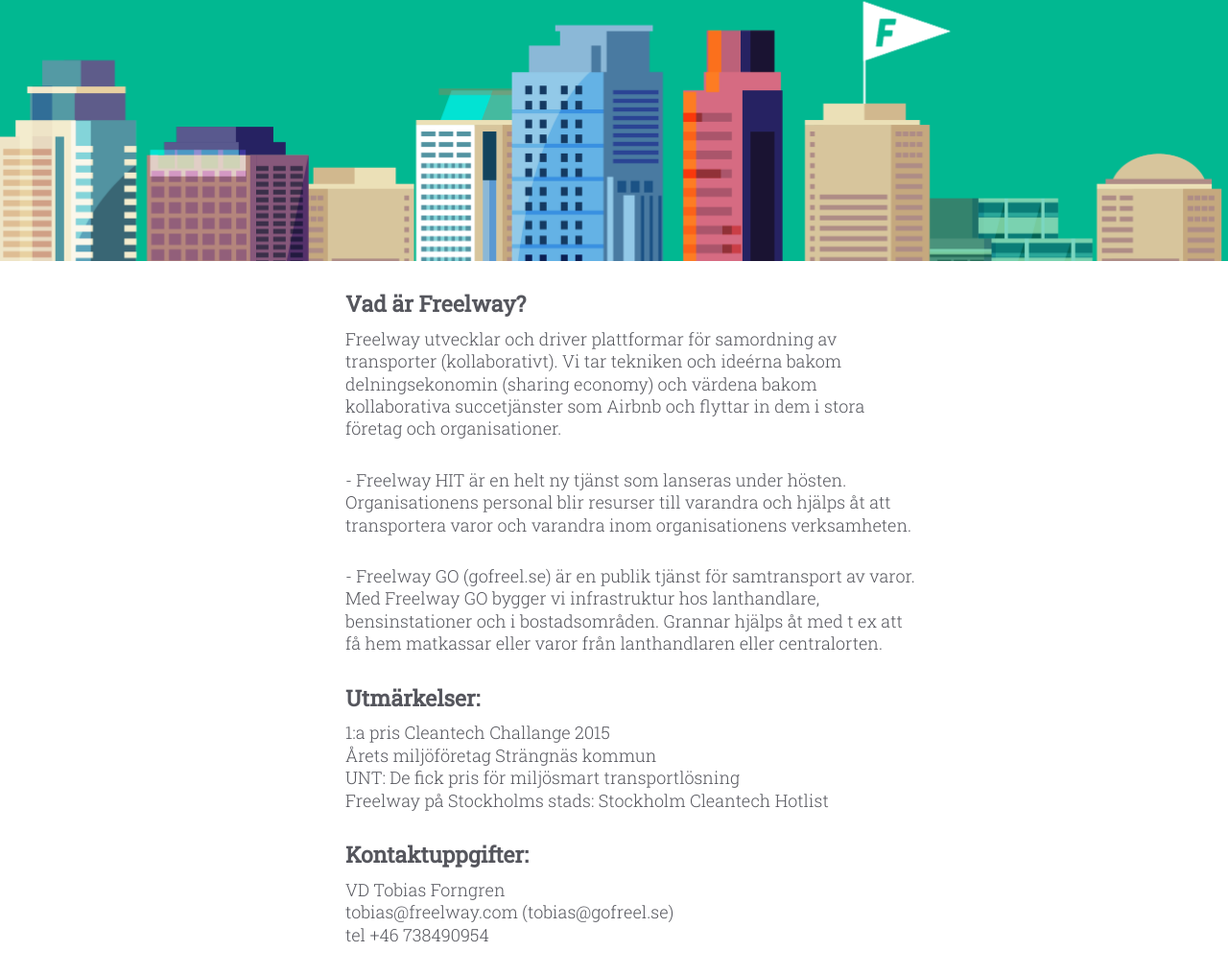
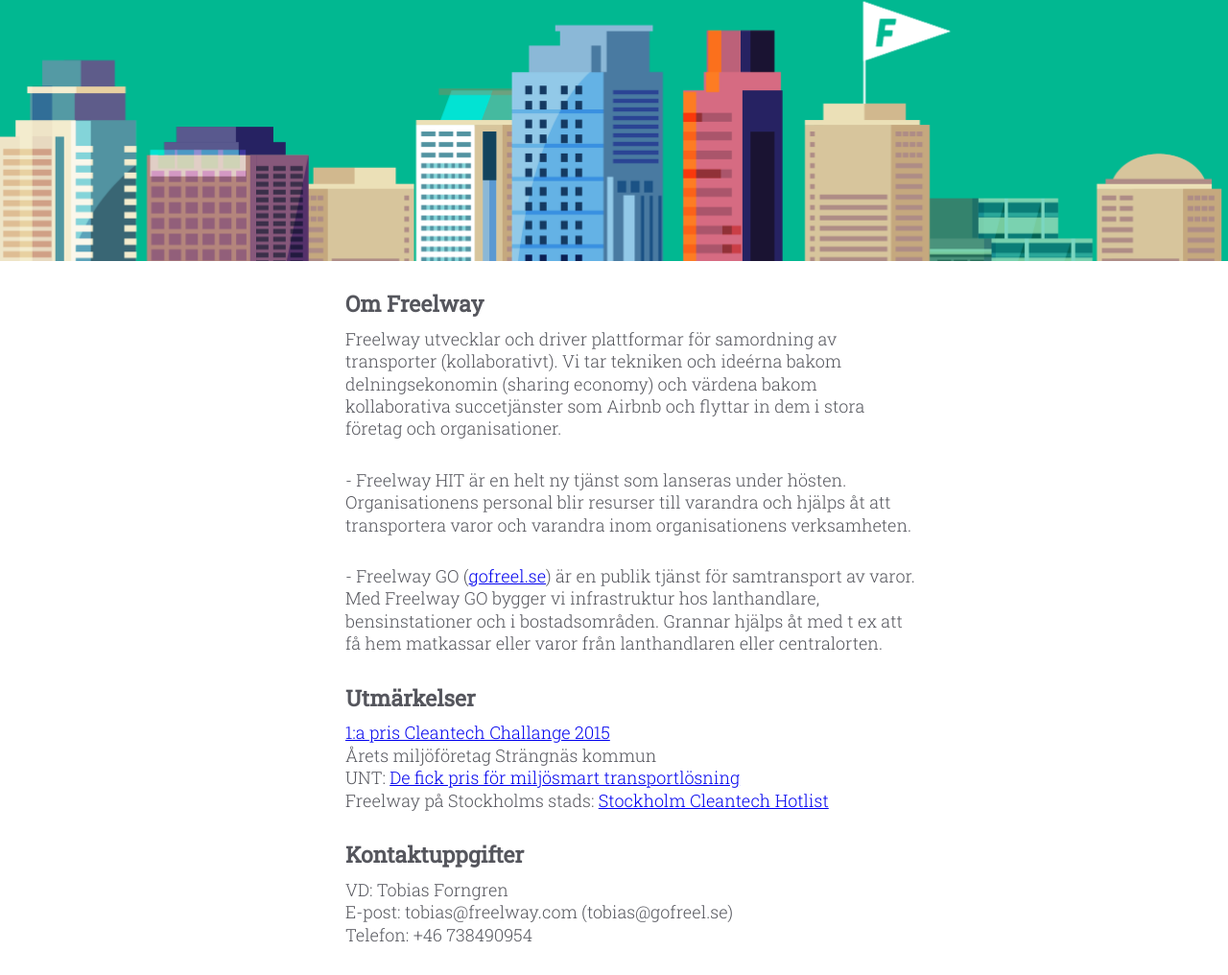
Before and after one commit to viirre/freelway-splash, a plain HTML site: page index.html in a window 1280 px wide. Shown: the part 288-1304 px from the top of the page at 96% size. Drawn offline with Linux system fonts and the light colour scheme.

Commit message:
Copy update

```diff
--- a/index.html
+++ b/index.html
@@ -18,7 +18,7 @@
         <header></header>
 
         <article>
-        <h4>Vad är Freelway?</h4>
+        <h4>Om Freelway</h4>
             <p>
             Freelway utvecklar och driver plattformar för samordning av transporter (kollaborativt).
 Vi tar tekniken och ideérna bakom delningsekonomin (sharing economy) och värdena bakom kollaborativa succetjänster som Airbnb och flyttar in dem i stora företag och organisationer.
@@ -26,20 +26,20 @@ Vi tar tekniken och ideérna bakom delningsekonomin (sharing economy) och värde
 <p>
 - Freelway HIT är en helt ny tjänst som lanseras under hösten. Organisationens personal blir resurser till varandra och hjälps åt att transportera varor och varandra inom organisationens verksamheten.</p>
 <p>
-- Freelway GO (gofreel.se) är en publik tjänst för samtransport av varor. Med Freelway GO bygger vi infrastruktur hos lanthandlare, bensinstationer och i bostadsområden. Grannar hjälps åt med t ex att få hem matkassar eller varor från lanthandlaren eller centralorten.</p>
+- Freelway GO (<a href="http://www.gofreel.se" target="_blank">gofreel.se</a>) är en publik tjänst för samtransport av varor. Med Freelway GO bygger vi infrastruktur hos lanthandlare, bensinstationer och i bostadsområden. Grannar hjälps åt med t ex att få hem matkassar eller varor från lanthandlaren eller centralorten.</p>
 
-<h4>Utmärkelser:</h4>
+<h4>Utmärkelser</h4>
 <p>
-1:a pris Cleantech Challange 2015<br>
+<a href="http://www.mynewsdesk.com/se/uppsala_innovation_centre_ab/pressreleases/freelway-vann-innovationstaevlingen-cleantech-challenge-1131498?utm_campaign=send_list&utm_medium=email&utm_source=sendgrid" target="_blank">1:a pris Cleantech Challange 2015</a><br>
 Årets miljöföretag Strängnäs kommun<br>
-UNT: De fick pris för miljösmart transportlösning<br>
-Freelway på Stockholms stads: Stockholm Cleantech Hotlist</p>
+UNT: <a href="http://www.uppgang.com/start/de-fick-pris-for-miljosmart-transportlosning-3683587.aspx" target="_blank">De fick pris för miljösmart transportlösning</a><br>
+Freelway på Stockholms stads: <a href="http://www.investstockholm.com/Cleantech-Hotlist/" target="_blank">Stockholm Cleantech Hotlist</a></p>
 
-<h4>Kontaktuppgifter:</h4>
+<h4>Kontaktuppgifter</h4>
 <p>
-VD Tobias Forngren<br>
-tobias@freelway.com (tobias@gofreel.se)<br>
-tel +46 738490954</p>
+VD: Tobias Forngren<br>
+E-post: tobias@freelway.com (tobias@gofreel.se)<br>
+Telefon: +46 738490954</p>
         </article>
     </body>
 </html>
```
